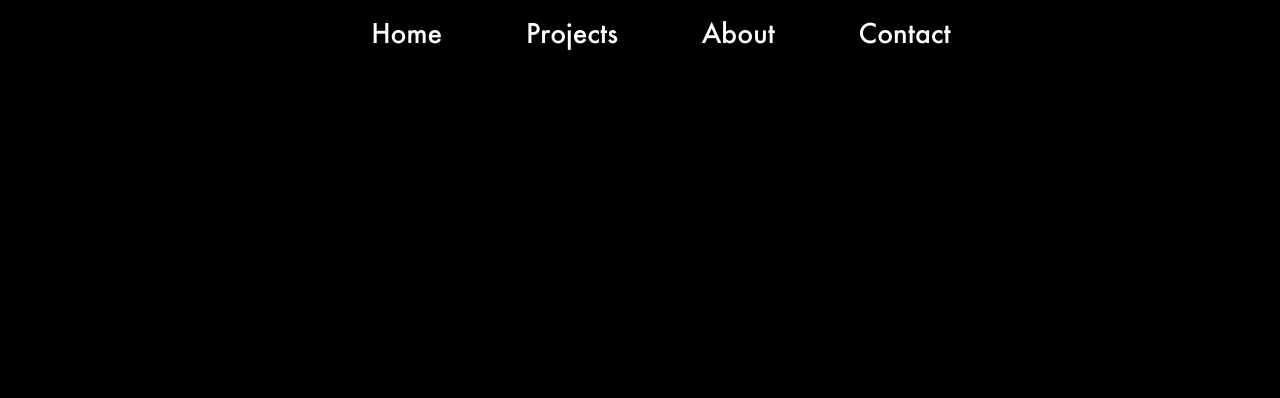
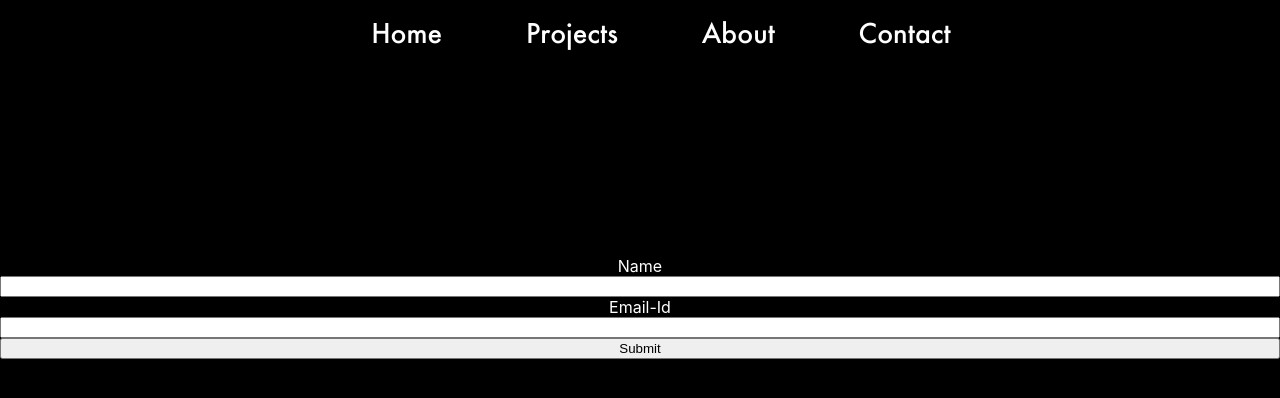
Before and after one commit to sahilkakwani9/React-Portfolio, a React (Create React App) app: page /contact in a window 1280 px wide. Shown: the top 398 px of the page. Built offline with nearby package versions, Linux system fonts and the light colour scheme.

Commit message:
trashed some ideas

```diff
--- a/package.json
+++ b/package.json
@@ -6,6 +6,7 @@
     "@testing-library/jest-dom": "^5.16.4",
     "@testing-library/react": "^12.1.5",
     "@testing-library/user-event": "^13.5.0",
+    "firebase": "^9.6.11",
     "framer-motion": "^6.3.0",
     "react": "^18.0.0",
     "react-dom": "^18.0.0",
--- a/public/index.html
+++ b/public/index.html
@@ -20,8 +20,11 @@
     <link rel="preconnect" href="https://fonts.googleapis.com">
     <link rel="preconnect" href="https://fonts.googleapis.com">
 <link rel="preconnect" href="https://fonts.gstatic.com" crossorigin>
-<link href="https://fonts.googleapis.com/css2?family=Montserrat:wght@900&family=Pacifico&family=Playfair+Display:wght@700&family=Roboto+Mono:wght@600&display=swap" rel="stylesheet">
-<link rel="stylesheet" href="https://fonts.googleapis.com/css2?family=Poppins:wght@700&display=swap">
+<link rel="preconnect" href="https://fonts.googleapis.com">
+<link rel="preconnect" href="https://fonts.gstatic.com" crossorigin>
+<link rel="preconnect" href="https://fonts.googleapis.com">
+<link rel="preconnect" href="https://fonts.gstatic.com" crossorigin>
+<link href="https://fonts.googleapis.com/css2?family=Bangers&family=Montserrat:wght@900&family=Pacifico&family=Playfair+Display:wght@700&family=Roboto+Mono:wght@600&display=swap" rel="stylesheet">
     <!--
       Notice the use of %PUBLIC_URL% in the tags above.
       It will be replaced with the URL of the `public` folder during the build.
--- a/src/App.js
+++ b/src/App.js
@@ -2,6 +2,7 @@ import './App.css';
 import Hero from './components/Hero'
 import Navbar from './components/Navbar';
 import About from './components/About';
+import Contact from './components/Contact';
 
 import {
   BrowserRouter,
@@ -17,6 +18,7 @@ function App() {
         <Routes>
           <Route path="/" element={<Hero />} />
           <Route path="/about" element={<About />} />
+          <Route path="/contact" element={<Contact />} />
         </Routes>
       </BrowserRouter>
     </div>
--- a/src/components/About.css
+++ b/src/components/About.css
@@ -68,7 +68,3 @@
     display: flex;
     margin: auto 45%;
 }
-
-.about-container .skills-content .skill{
-
-}
--- /dev/null
+++ b/src/components/Contact.css
@@ -0,0 +1,5 @@
+.contact-box {
+    color: #fff;
+    margin-top: 20%;
+    display: grid;
+}
--- /dev/null
+++ b/src/components/Contact.js
@@ -0,0 +1,26 @@
+import React from "react";
+import "./Contact.css";
+import db from "./firebase";
+import firebase from "firebase/compat/app";
+function Contact() {
+  const sendmsg = () => {
+    db.collection("TEST").add({
+      name: "sahil",
+    });
+  };
+  return (
+    <>
+      <div className="contact-box">
+        <label htmlFor="">Name</label>
+        <input type="text" />
+        <label htmlFor="">Email-Id</label>
+        <input type="text" />
+        <button type="submit" onClick={sendmsg}>
+          Submit
+        </button>
+      </div>
+    </>
+  );
+}
+
+export default Contact;
--- a/src/components/Hero.css
+++ b/src/components/Hero.css
@@ -5,7 +5,7 @@ body {
     background-color: #000;
 
 }
-.container {
+.hero-container {
     position: relative;
 }
 
@@ -55,9 +55,9 @@ body {
     font-weight: 600;
     line-height: 1;
 }
-.m-head:hover{
+/* .m-head:hover{
     transform: rotate(0) !important;
-}
+} */
 
 .s-head .wave{
     transform: rotate(-5.42178deg);
@@ -105,15 +105,16 @@ body {
 }
 
 .links-wrap {
-    position: absolute;
+    position: relative;
     z-index: 1;
     /* bottom: 10%; */
 
     display: flex;
     height: 100%;
-    right: 5%;
+    margin-top: 10%;
+    left: 90%;
     /* top: 12%; */
-    justify-content: center;
+    /* justify-content: center; */
     align-items: center;
 }
 
@@ -132,29 +133,34 @@ body {
     width: 40%;
 }
 
-/* .vl {
-    position: absolute;
+ /* .vl {
+    position: relative;
     bottom: 0;
     right: 30%;
     /* border-left: 5px solid #8807ff; */
-    /* border-left: 5px solid #27aac8; */
-    /* height: 30%;
+    /* border-left: 5px solid #27aac8;
+    height: 30%;
     border-radius: 5px; */
-/* } */
+ /* }  */
 
 .marq {
-    /* position: absolute;
-    bottom: 10%; */
+    position: absolute;
+    /* right: 40%; */
+    /* margin-top: 80vh; */
     margin-top: 80vh;
+    /* margin-right: 60%; */
+    /* color: rgb(247, 2, 2); */
     color: #27aac8;
     background-color: #000;
     height: 4vw;
-    font-size: 30px;
+    font-size: 40px;
+    /* transform: rotate(270deg); */
 }
 
 .marq div{
     /* margin-right: 350px; */
     justify-content: space-around;
+    font-family: 'Bangers';
 }
 @media only screen and (max-width: 700px) {
     .s-head{
--- a/src/components/Hero.js
+++ b/src/components/Hero.js
@@ -45,20 +45,17 @@ function Hero() {
             </section> */}
             <button className="resume"><a href="/Resume-Sahil-Kakwani.pdf" download><span className="icn"><FcDocument/></span><span className="txt">Resume</span></a></button>
           </motion.div>
-          <Marquee className='marq' gradient={false} speed={80}>
+          {/* <Marquee className='marq' gradient={false} speed={80}>
           <div>
-            Web Developer
+            Think
           </div>
           <div>
-            Web Designer
+            Brainstorm
           </div>
           <div>
-            Programmer
+            Build
           </div>
-          <div>
-            Startups
-          </div>
-        </Marquee>
+        </Marquee> */}
         </div>
         <div className='links-wrap'>
           <div className='links'>
--- /dev/null
+++ b/src/components/firebase.js
@@ -0,0 +1,13 @@
+import firebase from "firebase/compat/app";
+import "firebase/compat/firestore";
+const firebaseConfig = {
+  apiKey: "AIzaSyCvovZhjqxNbHyD6-V2C_6K9IFAmAa3ddg",
+  authDomain: "portfolio-8b600.firebaseapp.com",
+  projectId: "portfolio-8b600",
+  storageBucket: "portfolio-8b600.appspot.com",
+  messagingSenderId: "947993265929",
+  appId: "1:947993265929:web:b9295abc6cc0b13f5cb5d8",
+};
+const firebaseApp = firebase.initializeApp(firebaseConfig);
+const db = firebaseApp.firestore();
+export default db;
```
Also changed, not shown: 1 other file (tests, documents, lock files or other folders).
